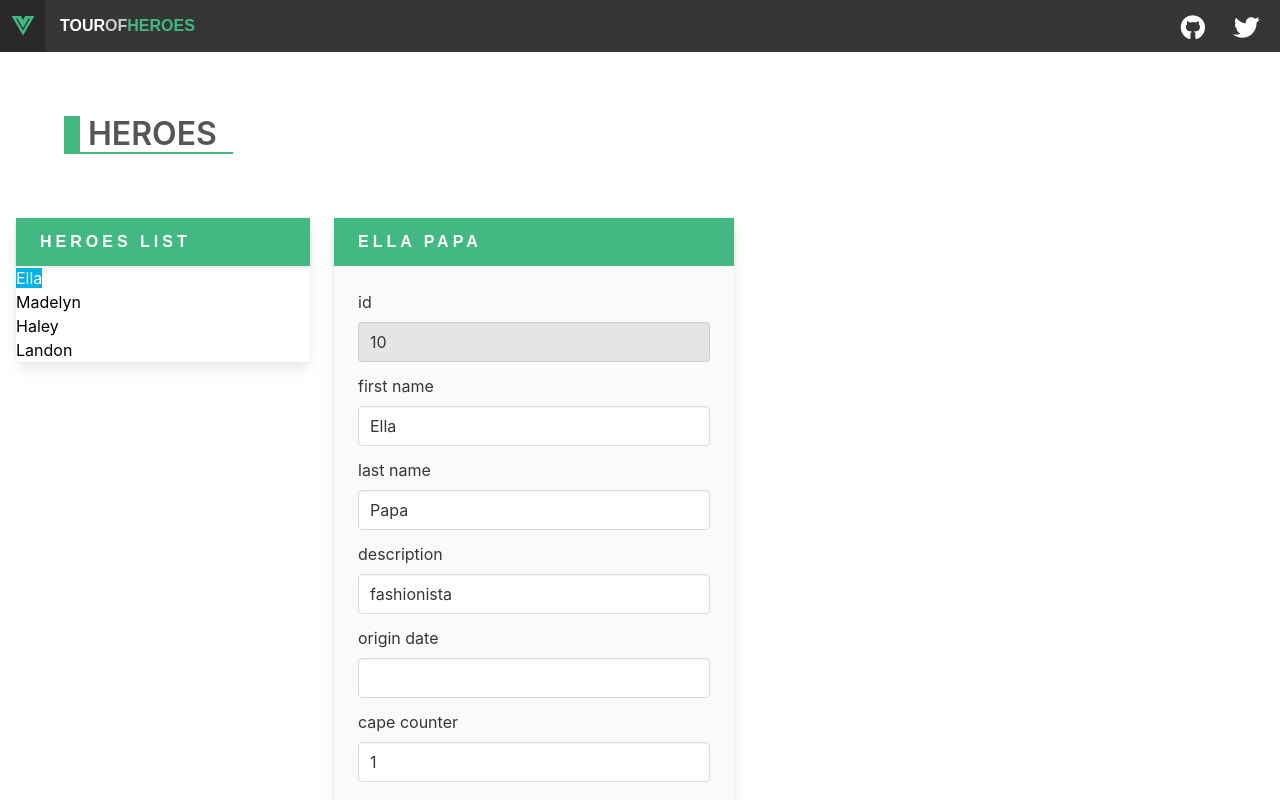
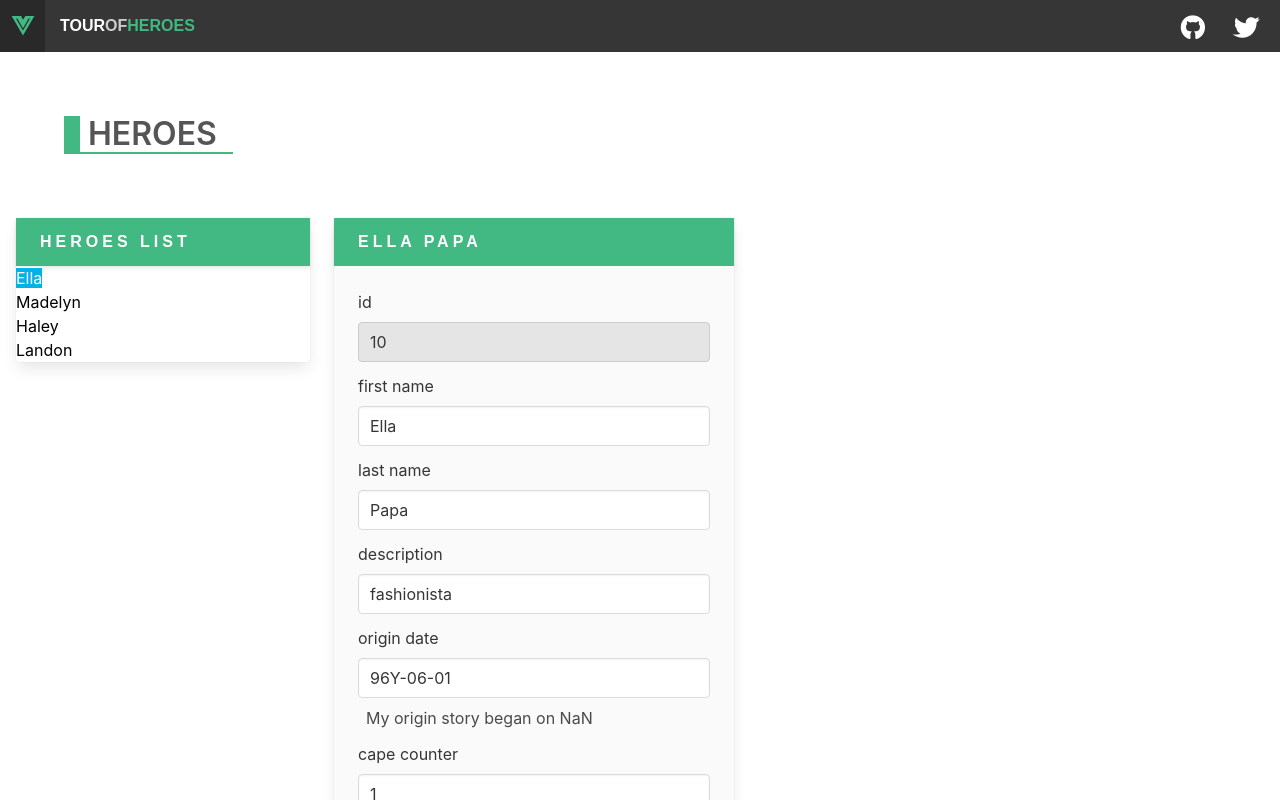
Before and after one commit to bigmosi/vue-app-3, a Vue app: page / in a window 1280 px wide. Both pictures are taken after a click on the link "Ella". Shown: the top 800 px of the page. Built offline with nearby package versions, Linux system fonts and the light colour scheme.

Commit message:
adding dates

```diff
--- a/src/components/heroes.vue
+++ b/src/components/heroes.vue
@@ -65,9 +65,9 @@
                 <input
                   class="input"
                   id="originDate"
-                  type="number"
                   v-model="selectedHero.originDate"
                 />
+                <p class="comment">My origin story began on {{ selectedHero.originDate / shortDate }}</p>
               </div>
               <div class="field">
                 <label class="label" for="description">cape counter</label>
@@ -80,8 +80,7 @@
               </div>
               <div class="field">
                 <label class="label" for="capeMessage">cape message</label>
-                <label
-                  class="input" name="capeMessage">
+                <label class="input" name="capeMessage">
                   {{ capeMessage }}
               </label>
             </div>
@@ -106,12 +105,16 @@
   </div>
 </template>
 <script>
+import { format } from 'date-fns';
+const inputDateFormat = 'YYY-MM-DD';
+const displayDateFormat = 'MMM DD, YYY';
 const ourHeroes = [
   {
     id: 10,
     firstName: 'Ella',
     lastName: 'Papa',
     capeCounter: 1,
+    originDate: format(new Date(1996, 5, 1), inputDateFormat),
     description: 'fashionista',
   },
   {
@@ -119,6 +122,7 @@ const ourHeroes = [
     firstName: 'Madelyn',
     lastName: 'Papa',
     capeCounter: 3,
+    originDate: format(new Date(1998, 7, 1), inputDateFormat),
     description: 'the cat whisperer',
   },
   {
@@ -126,6 +130,7 @@ const ourHeroes = [
     firstName: 'Haley',
     lastName: 'Papa',
     capeCounter: 2,
+    originDate: format(new Date(1999, 9, 1), inputDateFormat),
     description: 'pen wielder',
   },
   {
@@ -133,6 +138,7 @@ const ourHeroes = [
     firstName: 'Landon',
     lastName: 'Papa',
     capeCounter: 0,
+    originDate: format(new Date(2000, 9 ,1), inputDateFormat),
     description: 'arc trooper',
   },
 ];
@@ -204,6 +210,11 @@ export default {
       }
     }
   },
+  filters: {
+    shortDate: function(value) {
+      return format(value,displayDateFormat);
+    },
+  },
 };
 
 </script>
```
